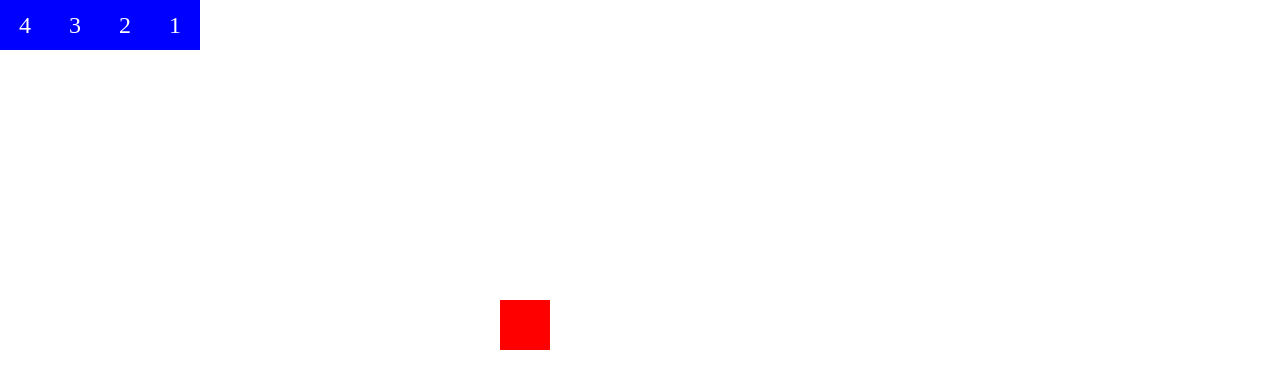
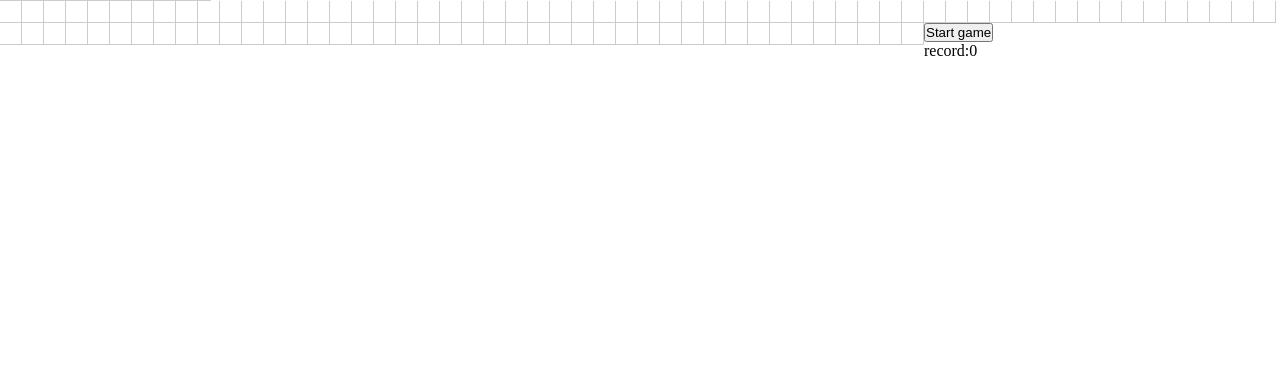
Before and after one commit to Cai-Liming/compitivacanze, a plain HTML site: page snake/index.html in a window 1280 px wide. Drawn offline with Linux system fonts and the light colour scheme.

Commit message:
creazione tabella

```diff
--- a/snake/index.html
+++ b/snake/index.html
@@ -1,120 +1,70 @@
-<!DOCTYPE html>
-<html lang="en">
+<html>
 <head>
-    <script src="script.js"></script>
-    <meta charset="UTF-8">
-    <meta http-equiv="X-UA-Compatible" content="IE=edge">
-    <meta name="viewport" content="width=device-width, initial-scale=1.0">
-    <title>Snake</title>
-    <style>
 
-        #container div{
-            position:absolute;  /*serve per posizionare un elemento*/
-            left:0px;   /*possiamo anche non metterlo perchè è gia inizialitazto a 0 px=Pixel*/
-            top:0px;
-            width:50px;   /*la dimensione del width inizializato a 50*/
-            height:50px;  /*la dimensione del height inizializato a 50*/
-            background:blue;  /*il colore inizializzato al blue*/
-            opacity: 0,5px; /*opacità*/
-            text-align: center;/*mette orizzontalmente il testo*/
-            line-height: 50px; /*imposta altezza della riga*/
-            font-size: 24px;/*grandezza della scritta*/
-            color:#fff;
+    <title>Document</title>
+    <style type="text/css">
+        *{margin:0; padding:0}
+        #container{
+            border: 1px solid #ccc;
+            border-bottom: none;
+            border-right: none;
+
+
         }
-        #box{
-            position:absolute;  /*serve per posizionare un elemento*/
-            left:500px;   /*possiamo anche non metterlo perchè è gia inizialitazto a 0 px=Pixel*/
-            top:300px;
-            width:50px;   /*la dimensione del width inizializato a 50*/
-            height:50px;  /*la dimensione del height inizializato a 50*/
-            background:red;  /*il colore inizializzato al rosso*/
-            opacity: 0,5px; /*opacità*/
-            text-align: center;/*mette orizzontalmente il testo*/
-            line-height: 50px; /*imposta altezza della riga*/
-            font-size: 24px;/*grandezza della scritta*/
-            color:#fff;
+        ul{
+            list-style:none;
         }
+    ul li{
+        border: 1px solid #ccc;
+        border-top: none;
+        border-left: none;
+        float: left;
+    }
+    #container > div{
+        float:right;
+    }
     </style>
 </head>
+<body>
 
-<body>
-    <div id="container">
-        <div>1</div>
-        <div>2</div>
-        <div>3</div>
-        <div>4</div>
-    </div>
-    <div id ="box"></div>
+    <div id="container"></div>
+
+    <ul id="uls"></ul>
+    <button id="btn">Start game </button>
+    <div>record:0</div>
 
 
-    <script>
-   var container = document.getElementById("container"),/*prendere Id per dare i comandi*/
-    oDiv = container.getElementsByTagName("div");/*cosi faccendo possiamo avere tutti i div*/
-    width =oDiv[0].offsetWidth;// inizializato sempre a 50(potremmo usare anche i numeri)
-    oBox= document.getElementById("box")//per ottenere il box
+    <script type="text/javascript">
+        var container = $id("container"),
+            uls= $id("uls"),
+            btn=$id("btn");
+            datas={size:20,x:10,y:10}; //size larghezza altezza 20,nell'asse x 10 y 10
+        function init(){
+            createMap();
+        }
+        function createMap(){
 
-for(var i=oDiv.length-1; i>=0; i--){/*iniziamo dal ultimo*/
-    oDiv[i].style.left = (oDiv.length-1-i)*50+"px";/*4-1=3=0, 3-1=2=50, 2-1=1=100, 1-1=0=150*/
+            container.style.width = (datas.size+1)*datas.x+"px";
 
-}
-//collegare alla tastiera
-    document.onkeydown=function(e){
-
-        if(col(oDiv[0],oBox)){
-    //oBox.style.background="orange";//se la condizione è vera allora il cibo cambia colore
-    container.appendChild(oBox);
-
-}else{//altrimenti rimane la stessa
-    oBox.style.background="red";
-}
-
-    //serve per cambiare posizione
-for(var i=oDiv.length-1; i>0; i--){
-    oDiv[i].style.left = oDiv[i-1].offsetLeft+"px"; // la posizione 0 diventerà 1 fino all'ultimo per destra è sinistra.
-    oDiv[i].style.top = oDiv[i-1].offsetTop+"px"; // la posizione 0 diventerà 1 fino all'ultimo per su è giù.
-}
-
-
-
-var e = window.event || e;
-switch(e.keyCode){
-  case 37:
-  oDiv[0].style.left = oDiv[0].offsetLeft-width+"px";//muovere a sinistra
-  break;
-  case 38:
-  oDiv[0].style.top= oDiv[0].offsetTop-width+"px";//muovere in alto
-  break;
-  case 39:
-      oDiv[0].style.left = oDiv[0].offsetLeft+width+"px";//muovere a destra
-  break;
-  case 40:
-  oDiv[0].style.top = oDiv[0].offsetTop+width+"px";//muovere in basso
-  break;
-
-  }
-}
-//questo serve per verificare se il snake ha toccato il cibo oppure no (se la lunghezza dal bordo alla testa di snake è 100,
-//invece la lunghezza dal bordo al cibo è 120 allora il snake non pottra mangiare il cibo )
-function col(el1, el2){
-
-        var r1= el1.offsetLeft+el1.offsetWidth, //vedere la distanza del bordo fino al punto del quadrato (destra verso sinistra)
-            l1=el1.offsetLeft,//la distanza dal bordo al quadrato(sinistra verso destra)
-            b1= el1.offsetTop+el1.offsetHeight,//vedere la distanza del bordo fino al punto del quadrato (alto verso basso)
-            t1=el1.offsetTop;//la distanza dal bordo al quadrato (alto verso basso)
-
-        var l2 = el2.offsetLeft,//la distanza dal bordo al quadrato (destra verso sinistra)
-            r2= el2.offsetLeft+el2.offsetWidth,//vedere la distanza del bordo fino al punto del quadrato (sinistra verso destra)
-            t2 = el2.offsetTop,//la distanza dal bordo al quadrato (basso verso alto)
-            b2=el2.offsetTop+el2.offsetHeight;//vedere la distanza del bordo fino al punto del quadrato (basso verso alto)
-
-        //se r1(lunghezza del snake) è minore o maggiore di l2(lunghezza del cibo) sarà false o true
-        if(r1<l2 || l1>r2 || b1<t2 || t1>b2){
-            return false;
-        }else{
-            return true;
+            for(var i=0; i<datas.x*datas.y; i++){
+                var oDiv = document.createElement("li");
+                oDiv.style.width=oDiv.style.height=datas.size+1+"px";
+                uls.appendChild(oDiv);
+            }
         }
-}
-
+        start();
+        function start(){
+            btn.onclick=function(){
+                alert(1);
+            }
+        }
+        function $tagName(parend,child){
+            return parend.getElementsByTagName(child);
+        }
+        function $id(id){
+            return document.getElementById(id)
+        }
+        init();
     </script>
 </body>
 </html>
```
Also changed, not shown: snake/spiegazione intodutiva.html (added, +120 -0 lines), snake/script.js (deleted).
